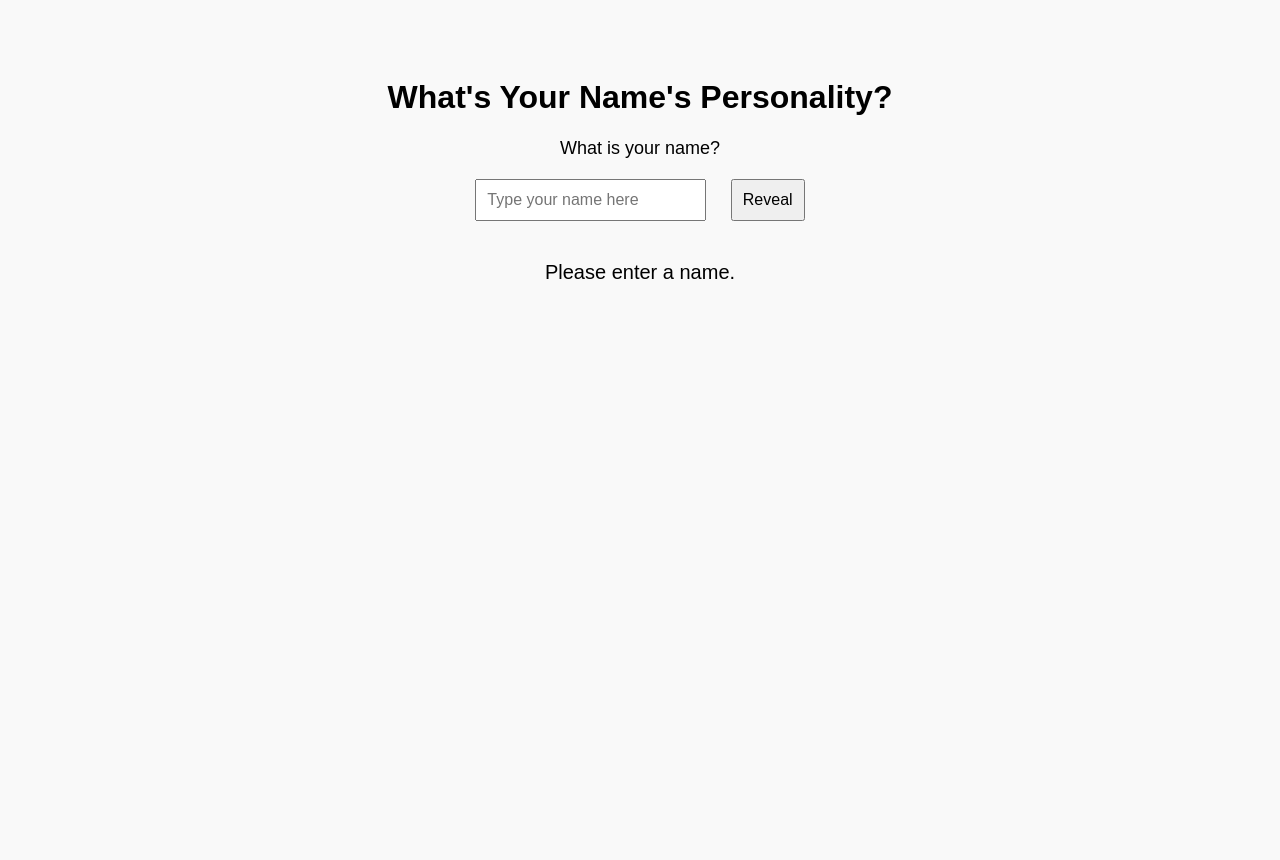
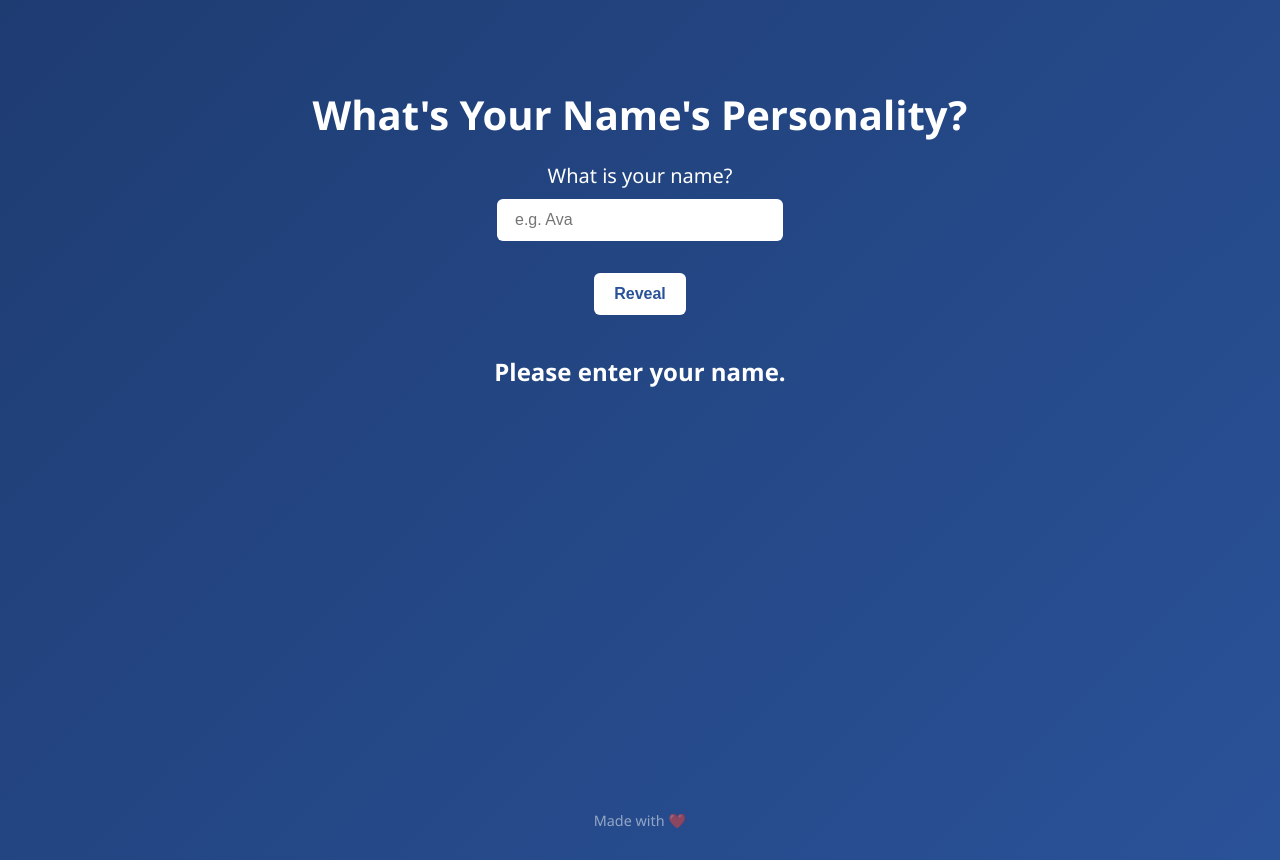
Before and after one commit to Herobrine331/Names, a plain HTML site: page index.html in a window 1280 px wide. Both pictures are taken after a click on the button "Reveal". Before the commit the page ends 800 px from the top, so only its background shows below. Drawn offline with Linux system fonts and the light colour scheme.

Commit message:
Update index.html

```diff
--- a/index.html
+++ b/index.html
@@ -2,34 +2,80 @@
 <html lang="en">
 <head>
   <meta charset="UTF-8">
-  <title>Personality by Name</title>
+  <title>Your Name's Personality</title>
   <style>
     body {
-      font-family: Arial, sans-serif;
-      text-align: center;
-      background: #f9f9f9;
-      padding: 50px;
+      margin: 0;
+      padding: 0;
+      font-family: 'Segoe UI', Tahoma, Geneva, Verdana, sans-serif;
+      background: linear-gradient(135deg, #1e3c72, #2a5298);
+      color: white;
+      display: flex;
+      flex-direction: column;
+      align-items: center;
+      justify-content: flex-start;
+      min-height: 100vh;
+      padding-top: 60px;
     }
-    input, button {
-      font-size: 16px;
-      padding: 10px;
-      margin: 10px;
+
+    h1 {
+      font-size: 2.5rem;
+      margin-bottom: 20px;
     }
-    .result {
-      margin-top: 30px;
-      font-size: 20px;
+
+    .prompt {
+      font-size: 1.25rem;
+      margin-bottom: 10px;
     }
-    .intro {
-      font-size: 24px;
-      color: #4a90e2;
+
+    input {
+      padding: 12px 18px;
+      font-size: 1rem;
+      border: none;
+      border-radius: 6px;
+      margin-bottom: 10px;
+      width: 250px;
+    }
+
+    button {
+      padding: 12px 20px;
+      font-size: 1rem;
+      background-color: #ffffff;
+      color: #2a5298;
+      border: none;
+      border-radius: 6px;
+      cursor: pointer;
+      transition: background 0.3s;
       font-weight: bold;
     }
+
+    button:hover {
+      background-color: #dce6ff;
+    }
+
+    .result {
+      margin-top: 40px;
+      text-align: center;
+    }
+
+    .intro {
+      font-size: 1.5rem;
+      font-weight: bold;
+      margin-bottom: 20px;
+      color: #ffffff;
+    }
+
     .adjective {
-      margin: 5px 0;
+      font-size: 1.2rem;
+      margin: 6px 0;
+      color: #ffffff;
     }
-    .prompt {
-      font-size: 18px;
-      margin-bottom: 10px;
+
+    .footer {
+      margin-top: auto;
+      padding: 30px 20px;
+      font-size: 0.9rem;
+      opacity: 0.5;
     }
   </style>
 </head>
@@ -37,42 +83,68 @@
 
   <h1>What's Your Name's Personality?</h1>
   <div class="prompt">What is your name?</div>
-  <input type="text" id="nameInput" placeholder="Type your name here" />
+  <input type="text" id="nameInput" placeholder="e.g. Ava" />
+  <br>
   <button onclick="generatePersonality()">Reveal</button>
 
   <div class="result" id="result"></div>
 
+  <div class="footer">Made with ❤️</div>
+
   <script>
-    const adjectives = {
-      a: "Ambitious", b: "Brave", c: "Creative", d: "Determined", e: "Empathetic",
-      f: "Funny", g: "Generous", h: "Honest", i: "Intelligent", j: "Joyful",
-      k: "Kind", l: "Loyal", m: "Motivated", n: "Nurturing", o: "Optimistic",
-      p: "Passionate", q: "Quick-thinking", r: "Respectful", s: "Strong",
-      t: "Thoughtful", u: "Understanding", v: "Vibrant", w: "Wise",
-      x: "Xenial", y: "Youthful", z: "Zealous"
+    const adjectivesEndingWith = {
+      a: ["Extra", "Omega", "Chakra"],
+      b: ["Nimbleb", "Humbleb"],
+      c: ["Electric", "Iconic"],
+      d: ["Wild", "Bold"],
+      e: ["Free", "Brave"],
+      f: ["Toughf", "Livelyf"],
+      g: ["Strong", "Daringg"],
+      h: ["Smoothh", "Stylishh"],
+      i: ["Witty", "Slyi"],
+      j: ["Noblej", "Keenj"],
+      k: ["Slick", "Quick"],
+      l: ["Graceful", "Loyal"],
+      m: ["Calmm", "Wisem"],
+      n: ["Vibrann", "Stubborn"],
+      o: ["Hero", "Solo"],
+      p: ["Sharp", "Deep"],
+      q: ["Uniqueq", "Chicq"],
+      r: ["Super", "Clever"],
+      s: ["Fearless", "Genius"],
+      t: ["Bright", "Great"],
+      u: ["True", "Virtue"],
+      v: ["Brave", "Activev"],
+      w: ["Gloww", "Sloww"],
+      x: ["Phonix", "Fiercex"],
+      y: ["Spicy", "Cheekyy"],
+      z: ["Crazz", "Snazz"]
     };
 
     function generatePersonality() {
-      const name = document.getElementById("nameInput").value.toLowerCase();
+      const name = document.getElementById("nameInput").value.toLowerCase().trim();
       const resultDiv = document.getElementById("result");
       resultDiv.innerHTML = "";
 
       if (!name) {
-        resultDiv.textContent = "Please enter a name.";
+        resultDiv.innerHTML = "<div class='intro'>Please enter your name.</div>";
         return;
       }
 
-      const traits = [];
+      let traits = [];
+
       for (let char of name) {
-        if (adjectives[char]) {
-          traits.push(`<div class="adjective">${adjectives[char]}</div>`);
+        if (adjectivesEndingWith[char]) {
+          const list = adjectivesEndingWith[char];
+          const randomTrait = list[Math.floor(Math.random() * list.length)];
+          traits.push(`<div class="adjective">${randomTrait}</div>`);
         }
       }
 
-      if (traits.length) {
+      if (traits.length > 0) {
         resultDiv.innerHTML = `<div class="intro">These words describe you:</div>` + traits.join('');
       } else {
-        resultDiv.textContent = "No matching letters found.";
+        resultDiv.innerHTML = "<div class='intro'>No personality words found for those letters.</div>";
       }
     }
   </script>
```
